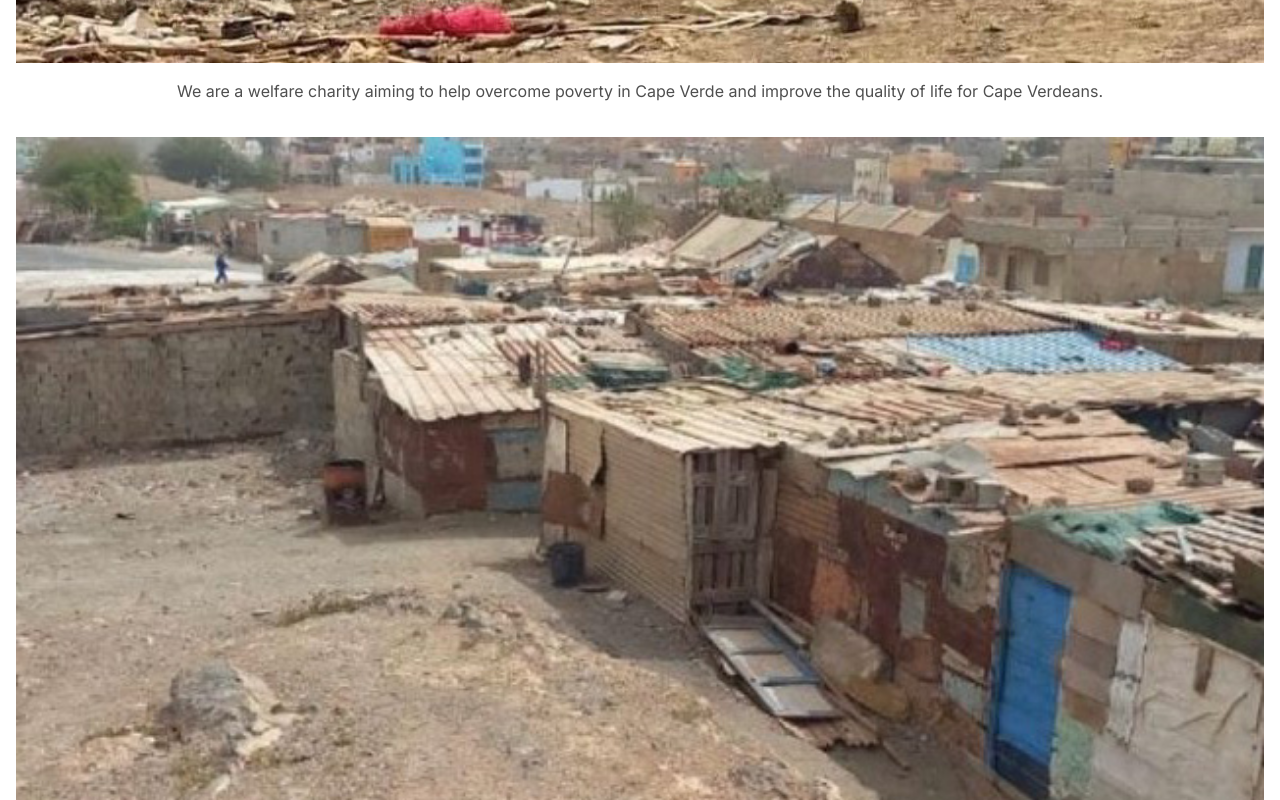
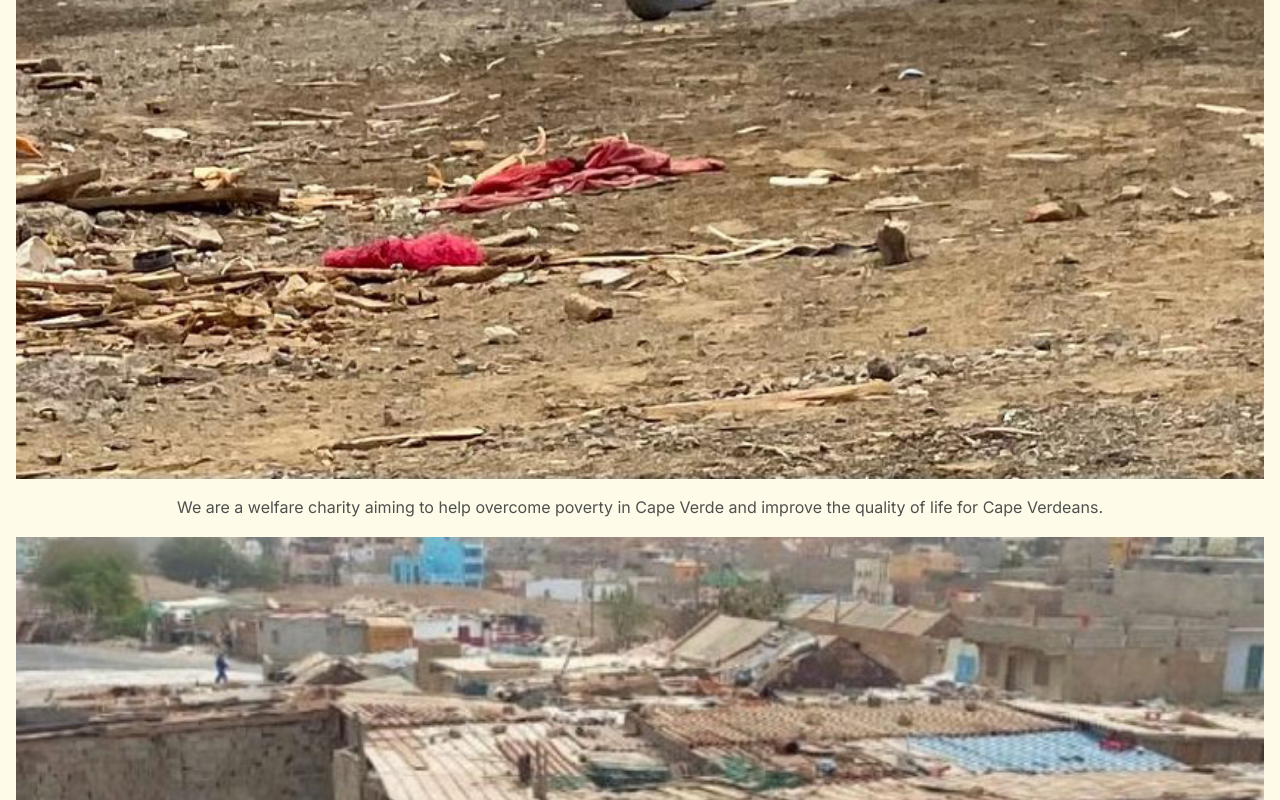
Before and after one commit to jacam666/capeverde, a Next.js app: page / in a window 1280 px wide. Shown: the part 900-1700 px from the top of the page. Built offline with nearby package versions, Linux system fonts and the light colour scheme.

Commit message:
added temp background colours to each page for client to choose from

```diff
--- a/src/app/contactUs/page.tsx
+++ b/src/app/contactUs/page.tsx
@@ -5,7 +5,7 @@ export default function ContactUs() {
     return (
         <div style={{ minHeight: '100vh' }}>
             <ResponsiveNavbar />
-            <div className="isolate bg-white px-6 py-24 sm:py-32 lg:px-8 ">
+            <div className="isolate px-6 py-24 sm:py-32 lg:px-8 " style={{ backgroundColor: '#eef2ff'}}>
                 <div className="absolute inset-x-0 top-[-10rem] -z-10 transform-gpu overflow-hidden blur-3xl sm:top-[-20rem]" aria-hidden="true">
                 </div>
                 <div className="mx-auto max-w-2xl text-center">
--- a/src/app/donatePage/page.tsx
+++ b/src/app/donatePage/page.tsx
@@ -11,7 +11,7 @@ export default function Donate() {
     return (
         <div style={{ minHeight: '100vh' }}>
             <ResponsiveNavbar />
-            <div className=' bg-white text-black px-3 text-center'>
+            <div className=' text-black px-3 text-center' style={{ backgroundColor: '#fff7ed'}}>
                 <h1 className='text-center text-5xl py-3 text-black'>There are several ways to donate:</h1>
                 <div className='border border-gray-400 shadow-md py-2  my-3'>
                     <h2>Make a monetary donation</h2>
--- a/src/app/galleryPage/page.tsx
+++ b/src/app/galleryPage/page.tsx
@@ -4,7 +4,7 @@ export default function Gallery() {
     return (
         <div>
             <ResponsiveNavbar />
-            <div className="p-9 bg-black">
+            <div className="p-9 " style={{ backgroundColor: '#cbd5e1'}}>
                 <h1 className="text-2xl font-bold text-white mb-4 text-center">Gallery</h1>
                 <div className="grid grid-cols-2 gap-2">
                     <div className="flex justify-center">
--- a/src/app/getInvolved/page.tsx
+++ b/src/app/getInvolved/page.tsx
@@ -12,7 +12,7 @@ export default function GetInvolved() {
     return (
         <div style={{ minHeight: '100vh' }}>
             <ResponsiveNavbar />
-            <div className=' bg-white text-black px-3 text-center'>
+            <div className=' text-black px-3 text-center' style={{ backgroundColor: '#fffbeb'}}>
                 <h1 className='text-center text-5xl py-3 text-black'>Get Involved</h1>
                 <h2>There are a few ways that you can help the locals: </h2>
                 <div className='border border-gray-400 shadow-md py-2  my-3'>
--- a/src/app/globals.css
+++ b/src/app/globals.css
@@ -16,7 +16,7 @@
   }
 }
 
-body {
+/* body {
   color: rgb(var(--foreground-rgb));
   background: linear-gradient(
       to bottom,
@@ -24,7 +24,7 @@ body {
       rgb(var(--background-end-rgb))
     )
     rgb(var(--background-start-rgb));
-}
+} */
 
 @layer utilities {
   .text-balance {
--- a/src/app/ourTeam/page.tsx
+++ b/src/app/ourTeam/page.tsx
@@ -27,7 +27,7 @@ export default function Team() {
     ];
 
     return (
-        <div className="bg-white">
+        <div style={{ backgroundColor: '#f7fee7'}}>
             <ResponsiveNavbar />
             <h1 className="text-black text-center mt-3">Meet Our Team</h1>
             <div className="gap-2 grid  sm:grid-cols-2 grid-cols-1 ">
--- a/src/app/page.tsx
+++ b/src/app/page.tsx
@@ -11,15 +11,15 @@ export const metadata = {
 
 export default function Home() {
   return (
-    <div className='bg-white relative' style={{ minHeight: '100vh' }}>
+    <div className=' relative' style={{ minHeight: '100vh', backgroundColor: '#fefce8'}}>
       <ResponsiveNavbar />
       <h1 className="text-3xl text-center mt-3">Our Aim:</h1>
-        <Image className="w-full px-3 py-3" src="/images/WhatsApp Image 2024-04-27 at 17.10_edited.jpg" alt="verde" width={1200} height={100} style={{ height: 'auto' }} />
+        <Image className="w-full px-3 py-3" src="/images/frontpageimage1.jpg" alt="verde" width={1200} height={100} style={{ height: 'auto' }} />
         <div className="text-center">
           <p>We are a welfare charity aiming to help overcome poverty in Cape Verde and improve the quality of life for Cape Verdeans.</p>
       </div>
       <div style={{ width: '100%' }}>
-        <Image className="w-full px-3 py-3" src="/images/Whats App Image 2024-04-27 at 17.10_edited.jpg" alt="verde" width={1200} height={100} style={{ height: 'auto' }} />
+        <Image className="w-full px-3" src="/images/Whats App Image 2024-04-27 at 17.10_edited.jpg" alt="verde" width={1200} height={100} style={{ height: 'auto' }} />
       </div>
       <div>
         <DonateButton />
--- a/src/app/whatWeDo/page.tsx
+++ b/src/app/whatWeDo/page.tsx
@@ -9,9 +9,9 @@ export const metadata = {
 
 export default function WhatWeDo() {
     return (
-        <div style={{ minHeight: '100vh' }}>
+        <div style={{ minHeight: '100vh', backgroundColor: '#fef2f2' }}>
             <ResponsiveNavbar />
-            <div className=' bg-white'>
+            <div className=' bg-##fee2e2'>
                 <h1 className='text-center text-5xl py-3 text-black'>What we do</h1>
                 <div className='border border-gray-400  shadow-md py-3 mx-3 mb-3'>
                     <div className='px-3  text-black text-xl  '>
@@ -83,7 +83,7 @@ export default function WhatWeDo() {
                             </div>
                             <div className="flex justify-center">
                                 <div className="image-container">
-                                    <img src="/images/WhatsApp Image toys2.jpg" alt="Image 2" />
+                                    <img src="/images/xmasgifts1.jpg" alt="Image 2" />
                                 </div>
                             </div>
                         </div>
--- a/src/app/whoWeAre/page.tsx
+++ b/src/app/whoWeAre/page.tsx
@@ -12,7 +12,7 @@ export default function WhoWeAre() {
     return (
         <div style={{ minHeight: '100vh' }}>
             <ResponsiveNavbar />
-            <div className=' bg-white'>
+            <div style={{ backgroundColor: '#f0f9ff'}}>
                 <h1 className='text-center text-5xl py-3 text-black'>Who we are</h1>
                 <div className='border border-gray-400  shadow-md py-2 mx-3' style={{ margin: 'auto' }}>
                     <p className='px-3 text-black text-xl'>
```
Also changed, not shown: public/images/frontpageimage1.jpg (added), public/images/xmasgifts1.jpg (added).
